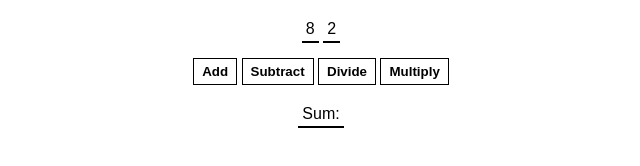
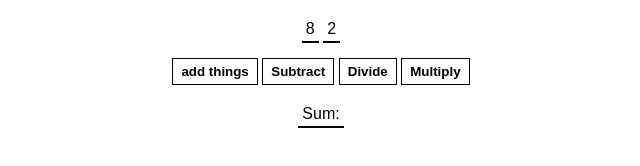
Before and after one commit to Julian-Win-Stack/ProJect-, a website built with Vite: page Scrim-s01ua6i/index.html in a window 1280 px wide. Shown: the whole page, without its empty margins (319-959 px from the left). Built offline with nearby package versions, Linux system fonts and the light colour scheme.

Commit message:
Update index.html

```diff
--- a/Scrim-s01ua6i/index.html
+++ b/Scrim-s01ua6i/index.html
@@ -6,7 +6,7 @@
         <span id="num1-el"></span>
         <span id="num2-el"></span>
         <br>
-        <button>Add</button>
+        <button>add things</button>
         <button>Subtract</button>
         <button>Divide</button>
         <button>Multiply</button>
```
